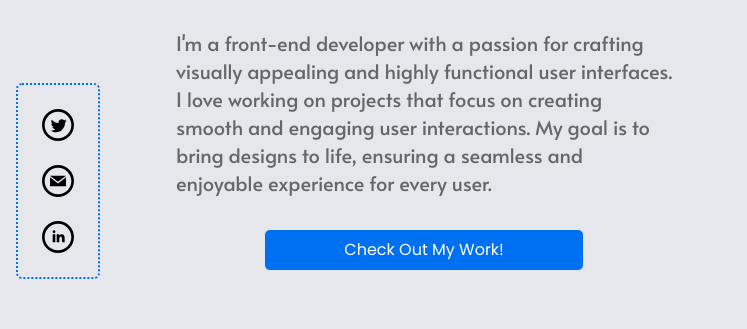
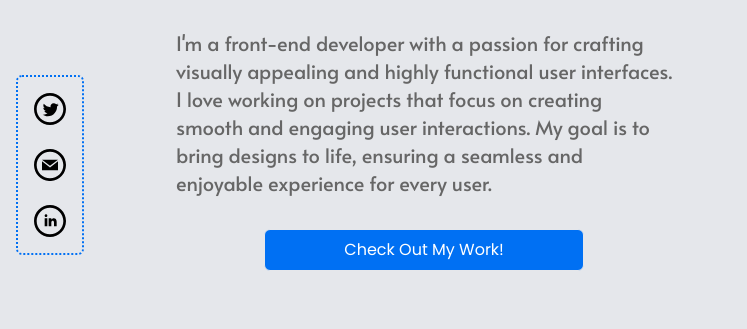
Before and after one commit to Femmyklever/my-portfolio-website, a website built with Vite: page index.html in a window 1280 px wide. Shown: the part 175-504 px from the top of the page, 0-747 px from the left. Built offline with nearby package versions, Linux system fonts and the light colour scheme; files whose address does not match are found by name.

Commit message:
update aside

```diff
--- a/index.html
+++ b/index.html
@@ -145,7 +145,7 @@
    </section>
    <!-- Aside Content -->
    <section id="aside-content">
-    <aside class="fixed top-40 transform translate-y-1/2 left-4 sm:p-4 py-6 md:p-6  border-dotted border-2 border-primary rounded-md dark:bg-white">
+    <aside class="fixed top-40 transform translate-y-1/2 left-4 p-3 md:p-4  border-dotted border-2 border-primary rounded-md dark:bg-white">
       <div class="flex flex-col space-y-6 items-center">
         <div>
           <a href="https://x.com/femiklever"><img src="./public/image/iconmonstr-twitter-4.svg" alt="" class="sm:w-6 md:w-8 ficon"></a>
```
